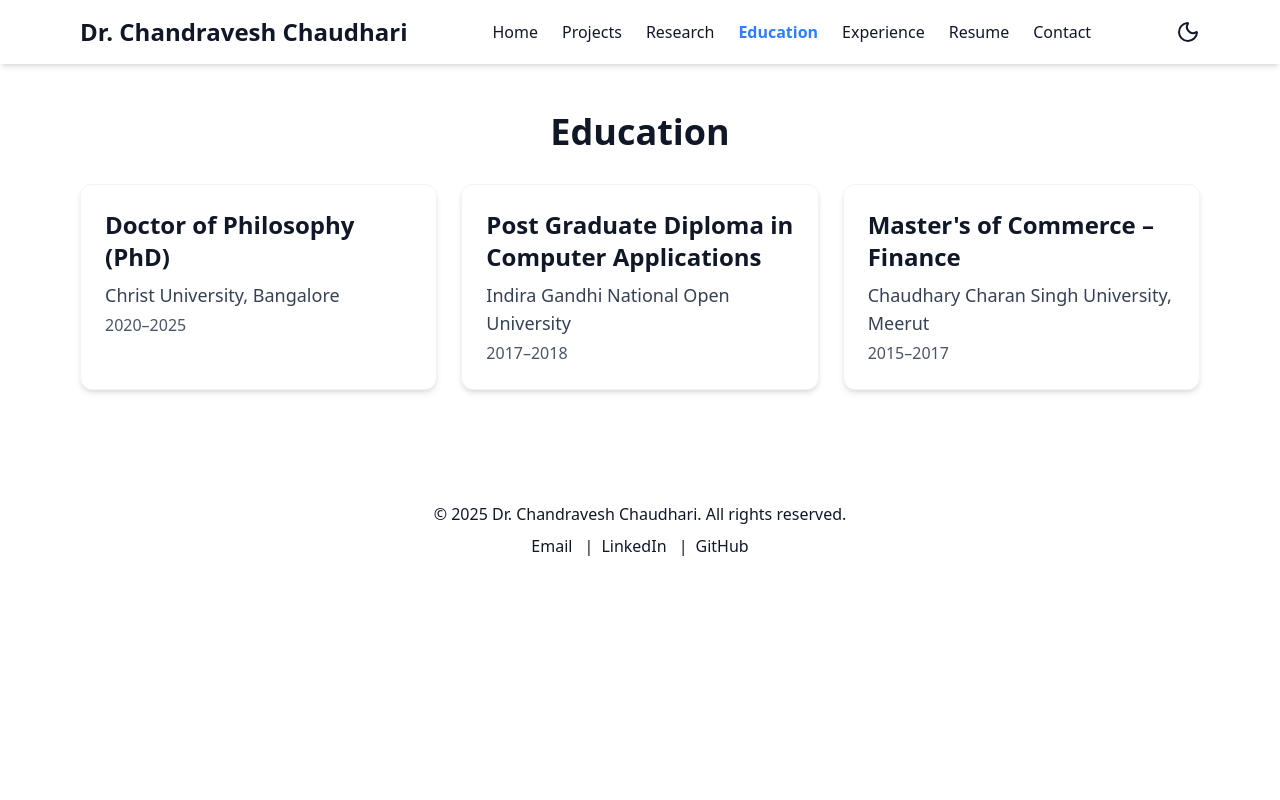
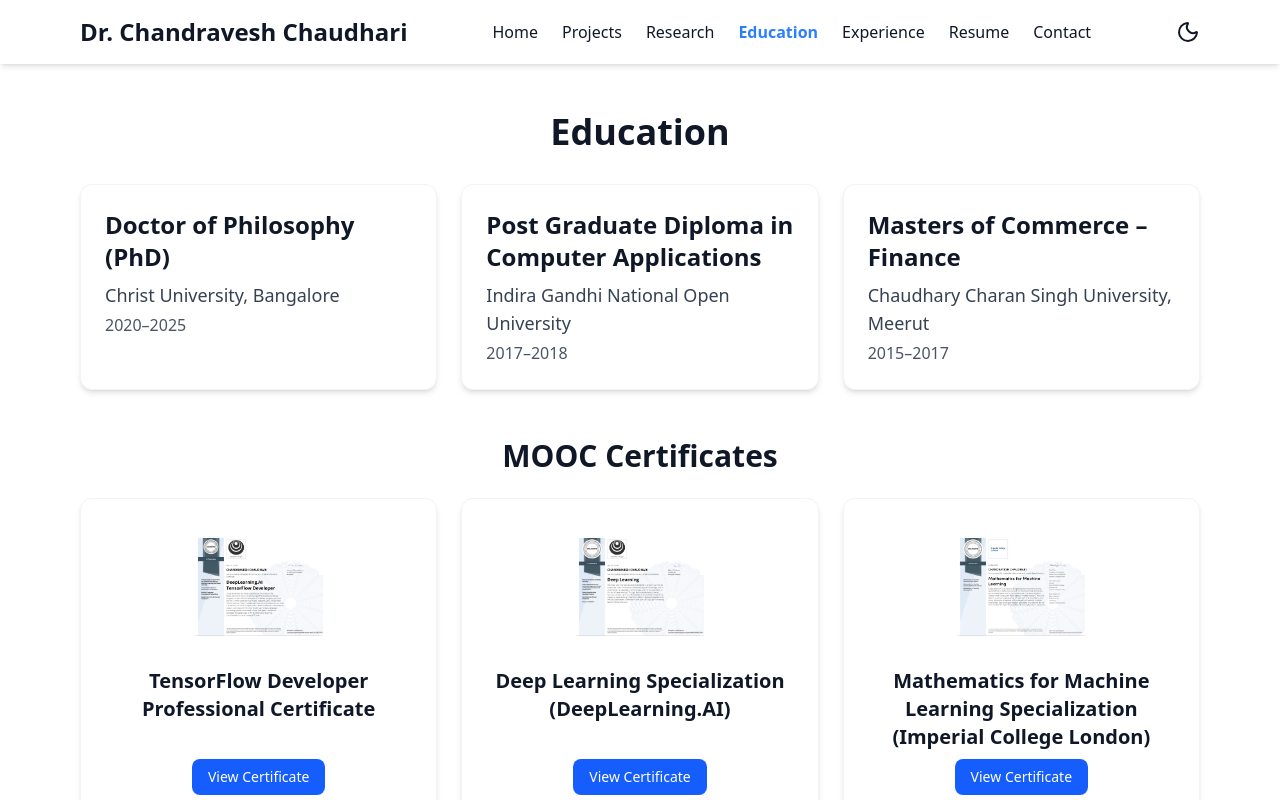
Before and after one commit to chandraveshchaudhari/website, a Next.js app: page /website/education in a window 1280 px wide. Shown: the top 800 px of the page. Built offline with nearby package versions, Linux system fonts and the light colour scheme.

Commit message:
mooc courses option

```diff
--- a/src/app/education/page.tsx
+++ b/src/app/education/page.tsx
@@ -2,9 +2,12 @@
 
 import siteConfig from '@/config/config';
 import { motion } from 'framer-motion';
+import Image from 'next/image';
+import Link from 'next/link';
 
 export default function EducationPage() {
   const education = siteConfig.education;
+  const moocs = siteConfig.moocscards;
 
   return (
     <main className="py-12">
@@ -19,7 +22,7 @@
       </motion.h1>
 
       {/* Education Cards Grid */}
-      <div className="grid grid-cols-1 sm:grid-cols-2 lg:grid-cols-3 gap-6 max-w-6xl mx-auto">
+      <div className="grid grid-cols-1 sm:grid-cols-2 lg:grid-cols-3 gap-6 max-w-6xl mx-auto mb-12">
         {education.map((edu, index) => (
           <motion.div
             key={index}
@@ -35,12 +38,57 @@
             <p className="text-lg font-medium text-gray-700 dark:text-gray-300 mb-1">
               {edu.institution}
             </p>
-            <p className="text-md text-gray-600 dark:text-gray-400">
-              {edu.year}
-            </p>
+            <p className="text-md text-gray-600 dark:text-gray-400">{edu.year}</p>
           </motion.div>
         ))}
       </div>
+
+      {/* MOOC Certificates Section */}
+      {moocs && moocs.length > 0 && (
+        <>
+          <motion.h2
+            className="text-3xl font-bold mb-6 text-center"
+            initial={{ opacity: 0, y: -20 }}
+            animate={{ opacity: 1, y: 0 }}
+            transition={{ duration: 0.5 }}
+          >
+            MOOC Certificates
+          </motion.h2>
+
+          <div className="grid grid-cols-1 sm:grid-cols-2 lg:grid-cols-3 gap-6 max-w-6xl mx-auto">
+            {moocs.map((mooc, index) => (
+              <motion.div
+                key={index}
+                className="bg-white dark:bg-gray-800 p-6 rounded-xl shadow-md hover:shadow-lg transition-all duration-300 border border-gray-100 dark:border-gray-700 flex flex-col items-center"
+                initial={{ opacity: 0, y: 50 }}
+                animate={{ opacity: 1, y: 0 }}
+                transition={{ duration: 0.5, delay: index * 0.1 }}
+                whileHover={{ scale: 1.02 }}
+              >
+                <div className="w-32 h-32 mb-4 relative">
+                  <Image
+                    src={mooc.cardImage}
+                    alt={mooc.title}
+                    fill
+                    className="object-contain rounded-lg"
+                  />
+                </div>
+                <h3 className="text-xl font-semibold text-center mb-2 text-gray-900 dark:text-white">
+                  {mooc.title}
+                </h3>
+                <Link
+                  href={mooc.moocLink}
+                  target="_blank"
+                  rel="noopener noreferrer"
+                  className="mt-auto px-4 py-2 bg-blue-600 text-white rounded-lg hover:bg-blue-700 text-sm text-center"
+                >
+                  View Certificate
+                </Link>
+              </motion.div>
+            ))}
+          </div>
+        </>
+      )}
     </main>
   );
 }
--- a/src/config/config.ts
+++ b/src/config/config.ts
@@ -60,7 +60,7 @@
     },
     {
       institution: 'Chaudhary Charan Singh University, Meerut',
-      degree: "Master's of Commerce – Finance",
+      degree: "Masters of Commerce – Finance",
       year: '2015–2017',
       image: getAsset('images/education/CCSU-Logo.jpg'),
       description: [
```
